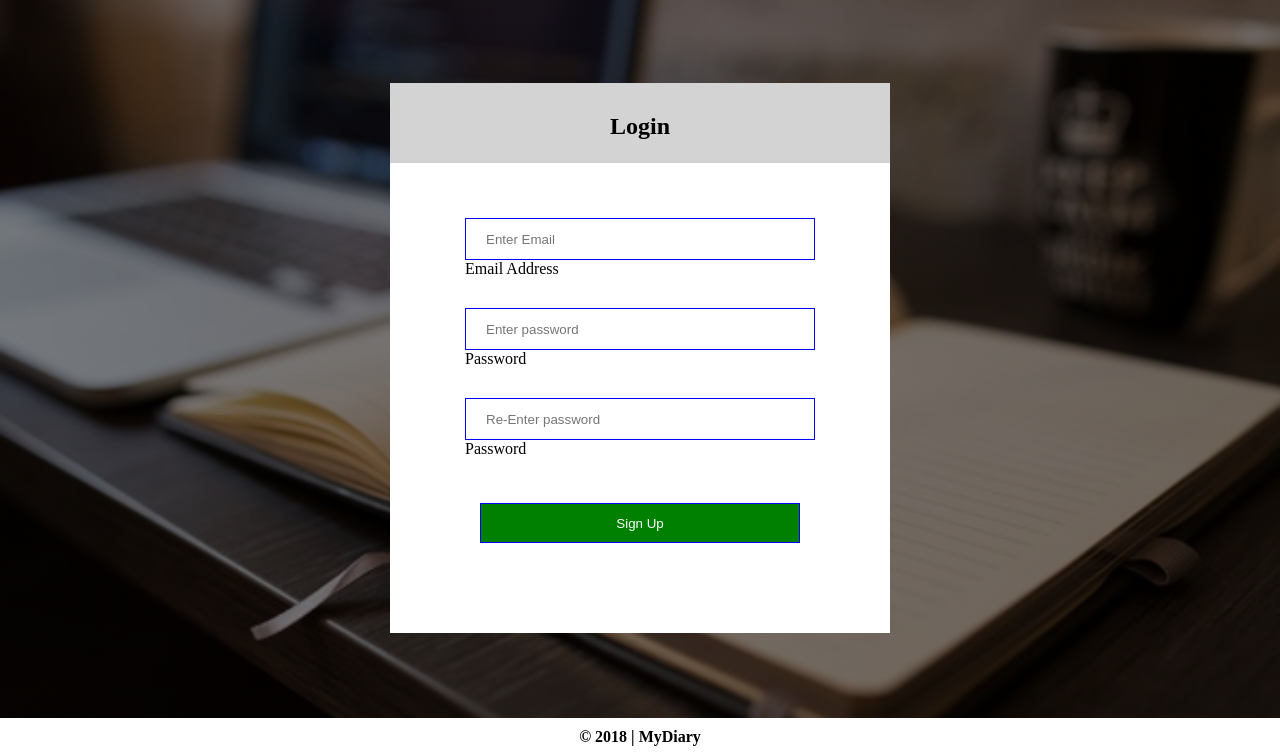
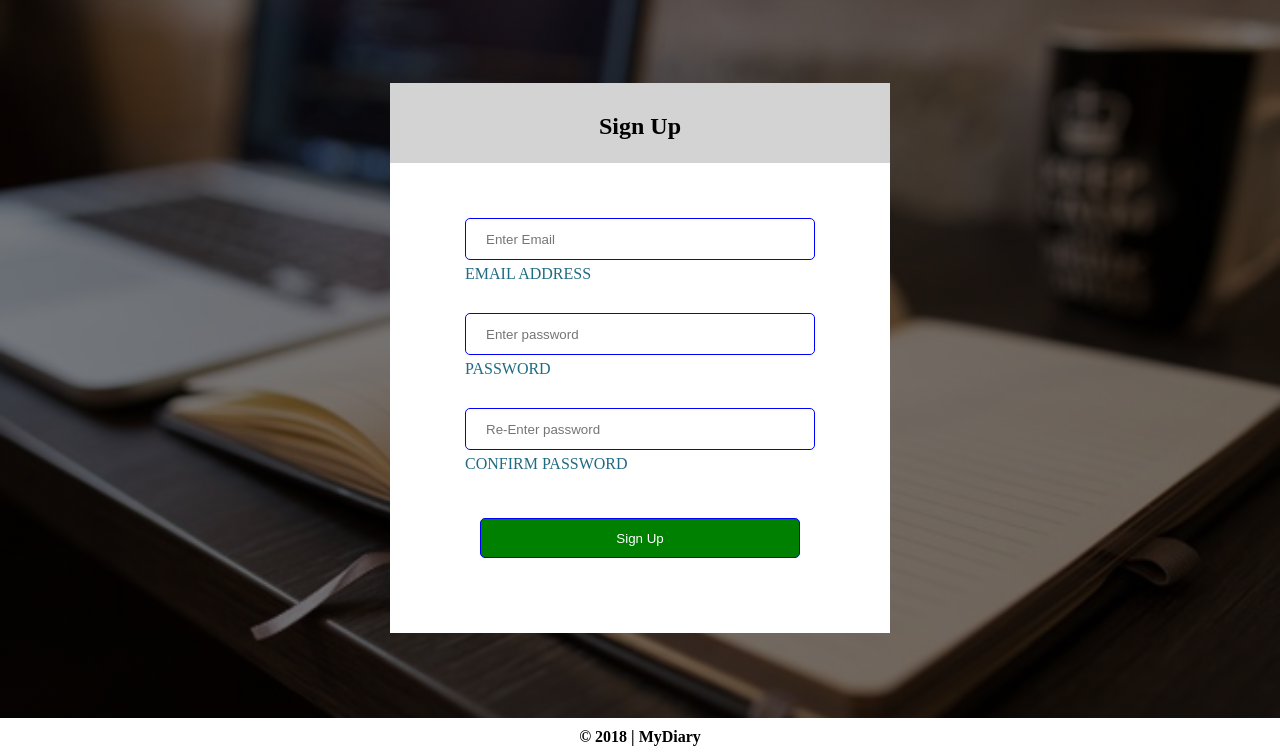
Before and after one commit to slimsolz/MyDiary, a plain HTML site: page UI/signup.html in a window 1280 px wide. Shown: the part 60-816 px from the top of the page. Drawn offline with Linux system fonts and the light colour scheme.

Commit message:
Modify Input field style

```diff
--- a/UI/signup.html
+++ b/UI/signup.html
@@ -23,24 +23,24 @@
         <div class="col-12">
           <article class="signinbox">
             <div class="logindiv">
-              <h1>Login</h1>
+              <h1>Sign Up</h1>
             </div>
             <div class="loginform">
               <form>
                 <div class="inputdiv col-12">
                   <input type="email" name="email" id="email" placeholder="Enter Email" required>
                   <br>
-                  <label for="email">Email Address</label>
+                  <label for="email">EMAIL ADDRESS</label>
                 </div>
                 <div class="inputdiv col-12">
                   <input type="password" name="pass" id="pass" placeholder="Enter password" required>
                   <br>
-                  <label for="pass">Password</label>
+                  <label for="pass">PASSWORD</label>
                 </div>
                 <div class="inputdiv col-12">
                   <input type="password" name="pass2" id="pass2" placeholder="Re-Enter password" required>
                   <br>
-                  <label for="pass2">Password</label>
+                  <label for="pass2">CONFIRM PASSWORD</label>
                 </div>
                 <div class="inputdiv col-12">
                   <div class="passlnk col-12">
--- a/UI/style/style.css
+++ b/UI/style/style.css
@@ -125,7 +125,8 @@ header a {
 }
 
 .inputdiv{
-text-align: left;
+	text-align: left;
+	color: #1f6b84;
 }
 
 .inputdiv input{
@@ -133,6 +134,8 @@ text-align: left;
 	height: 40px;
 	padding: 20px;
 	border: 1px solid blue;
+	border-radius: 5px;
+	margin-bottom: 5px;
 }
 
 .inputdiv input[type=submit]{
@@ -142,6 +145,7 @@ text-align: left;
   padding: 0px;
   color: white;
   cursor: pointer;
+
 }
 
 .passlnk a {
```
